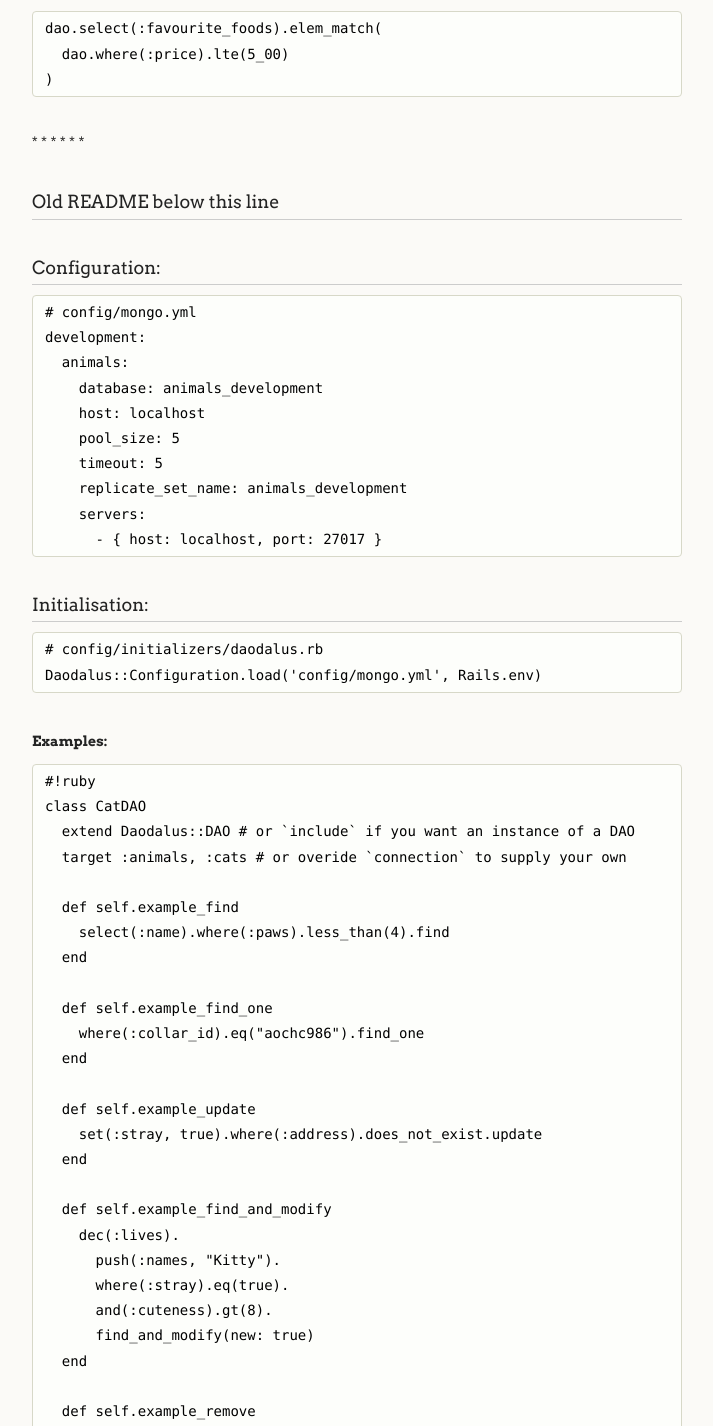
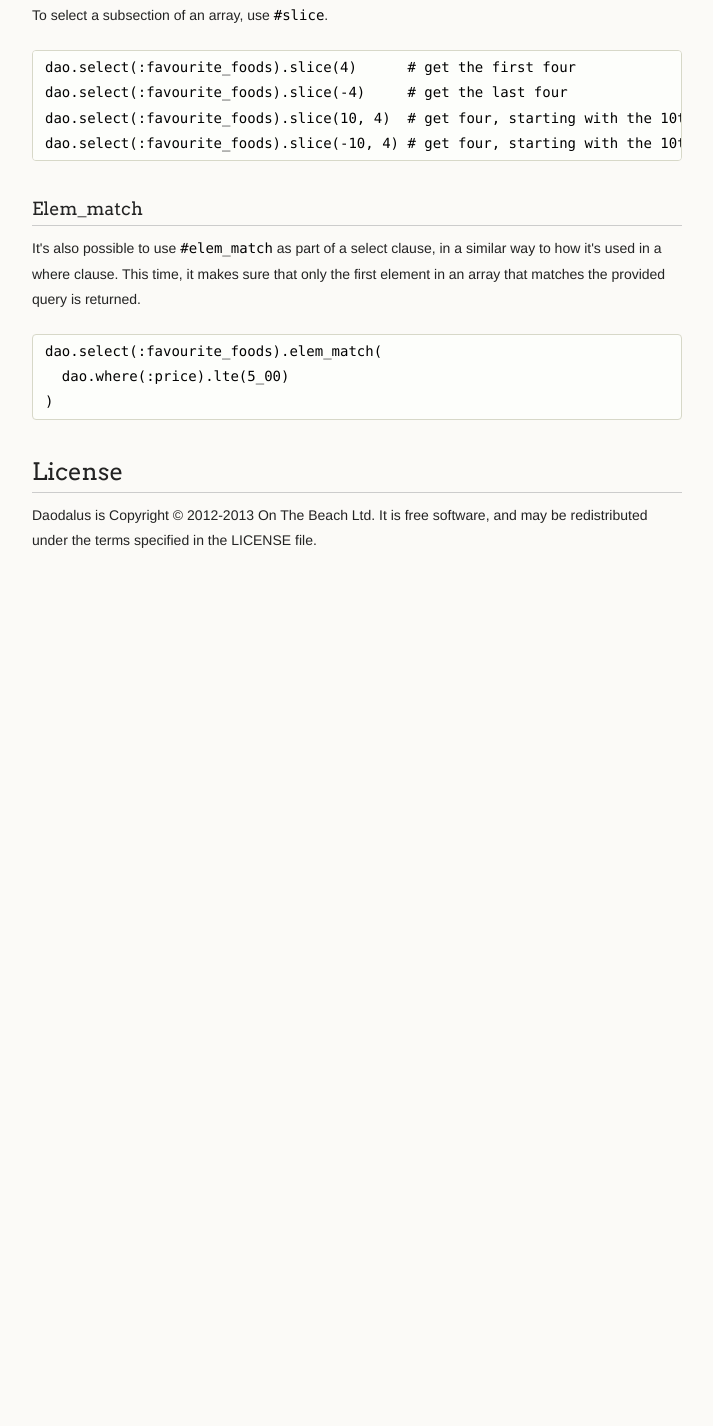
Before and after one commit to onthebeach/daodalus, a plain HTML site: page index.html in a window 1280 px wide. Shown: the part 6557-7983 px from the top of the page, without its empty margins (278-991 px from the left). After the commit the page ends 7182 px from the top, so only its background shows below. Drawn offline with Linux system fonts and the light colour scheme.

Commit message:
Create gh-pages branch via GitHub

```diff
--- a/index.html
+++ b/index.html
@@ -236,6 +236,16 @@ Daodalus::Connection.register(conn, :name)
 
 <p>This will match only documents with a <code>foods</code> array which contains an element with a <code>type</code> value of "wet" <em>and</em> a <code>name</code> value of "Whiskas".</p>
 
+<h3>
+<a name="the-hard-way" class="anchor" href="#the-hard-way"><span class="octicon octicon-link"></span></a>The hard way</h3>
+
+<p>If you want to just pass a hash as a where clause just as you would if you were using the driver directly, you can do that too, like this:</p>
+
+<pre><code>dao.where(name: 'Terry', paws: 3)
+</code></pre>
+
+<p>This can be more readable for simple equality matching over a number of fields.</p>
+
 <h2>
 <a name="selecting-fields-to-be-returned-projection" class="anchor" href="#selecting-fields-to-be-returned-projection"><span class="octicon octicon-link"></span></a>Selecting Fields to be Returned (Projection)</h2>
 
@@ -262,6 +272,8 @@ Daodalus::Connection.register(conn, :name)
 <pre><code>dao.select(:cats).by_position.where(:'cats.paws').gt(3) # select and return only the first cat with &gt; 3 paws
 </code></pre>
 
+<p>(You could also have specified the positional operator manually as part of the field name like this: <code>:'cats.paws.$'</code>)</p>
+
 <h3>
 <a name="slice" class="anchor" href="#slice"><span class="octicon octicon-link"></span></a>Slice</h3>
 
@@ -283,84 +295,6 @@ dao.select(:favourite_foods).slice(-10, 4) # get four, starting with the 10th fr
 )
 </code></pre>
 
-<p>*
-*
-*
-*
-*
-*</p>
-
-<h3>
-<a name="old-readme-below-this-line" class="anchor" href="#old-readme-below-this-line"><span class="octicon octicon-link"></span></a>Old README below this line</h3>
-
-<h3>
-<a name="configuration" class="anchor" href="#configuration"><span class="octicon octicon-link"></span></a>Configuration:</h3>
-
-<pre><code># config/mongo.yml
-development:
-  animals:
-    database: animals_development
-    host: localhost
-    pool_size: 5
-    timeout: 5
-    replicate_set_name: animals_development
-    servers:
-      - { host: localhost, port: 27017 }
-</code></pre>
-
-<h3>
-<a name="initialisation" class="anchor" href="#initialisation"><span class="octicon octicon-link"></span></a>Initialisation:</h3>
-
-<pre><code># config/initializers/daodalus.rb
-Daodalus::Configuration.load('config/mongo.yml', Rails.env)
-</code></pre>
-
-<h5>
-<a name="examples" class="anchor" href="#examples"><span class="octicon octicon-link"></span></a>Examples:</h5>
-
-<pre><code>#!ruby
-class CatDAO
-  extend Daodalus::DAO # or `include` if you want an instance of a DAO
-  target :animals, :cats # or overide `connection` to supply your own
-
-  def self.example_find
-    select(:name).where(:paws).less_than(4).find
-  end
-
-  def self.example_find_one
-    where(:collar_id).eq("aochc986").find_one
-  end
-
-  def self.example_update
-    set(:stray, true).where(:address).does_not_exist.update
-  end
-
-  def self.example_find_and_modify
-    dec(:lives).
-      push(:names, "Kitty").
-      where(:stray).eq(true).
-      and(:cuteness).gt(8).
-      find_and_modify(new: true)
-  end
-
-  def self.example_remove
-    where(:lives).eq(0).remove
-  end
-
-  def self.example_aggregation
-    match(:lives).gt(3).
-      and(:address).exists.
-      unwind(:favourite_foods).
-      group(:favourite_foods).
-      min(min_paws: 'paws').
-      sort(:_id).
-      limit(10).
-      project(:_id).as(:food).and(:min_paws).
-      aggregate
-  end
-end
-</code></pre>
-
 <h2>
 <a name="license" class="anchor" href="#license"><span class="octicon octicon-link"></span></a>License</h2>
 
```
Also changed, not shown: params.json (+1 -1 lines).
